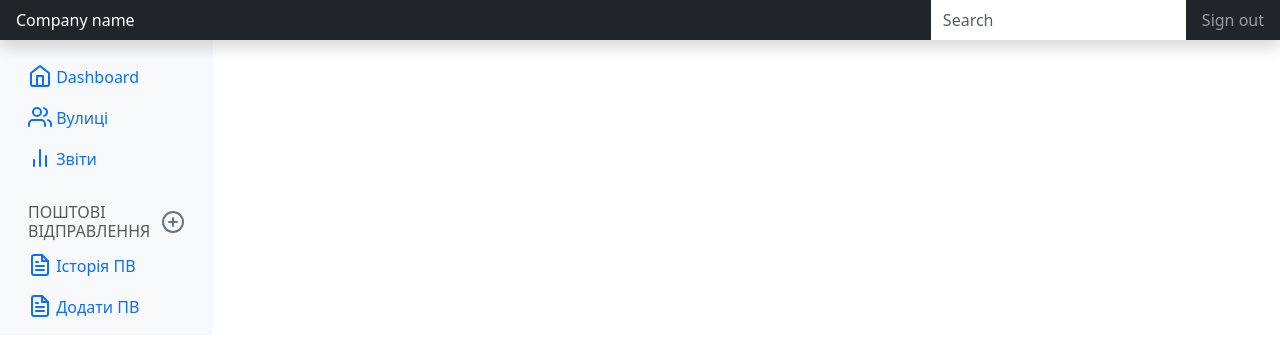
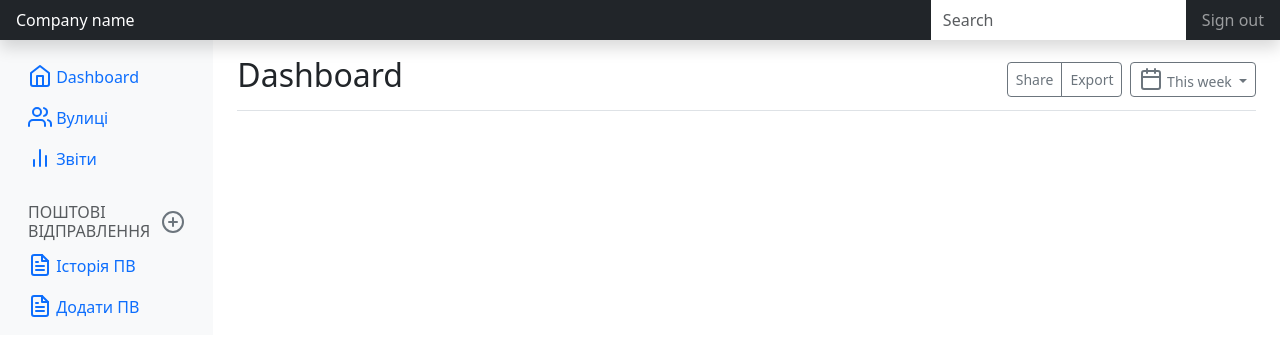
Before and after one commit to ychernyshev/post-flow-controlling-app, a Vue app in the folder flow_app_ui/: page /dashboard in a window 1280 px wide. Shown: the top 356 px of the page. Built offline with nearby package versions, Linux system fonts and the light colour scheme.

Commit message:
Add router-view
Content from components shows on the screen after routing to the related pages

```diff
--- a/flow_app_ui/src/App.vue
+++ b/flow_app_ui/src/App.vue
@@ -11,7 +11,7 @@
     <div class="row">
       <SideBar />
       <main class="col-md-9 ms-sm-auto col-lg-10 px-md-4">
-
+        <router-view />
       </main>
     </div>
 
--- a/flow_app_ui/src/views/AddEntry.vue
+++ b/flow_app_ui/src/views/AddEntry.vue
@@ -3,7 +3,9 @@
 </script>
 
 <template>
-
+  <div class="d-flex justify-content-between flex-wrap flex-md-nowrap align-items-center pt-3 pb-2 mb-3 border-bottom">
+    <h1 class="h2">Add Entry</h1>
+  </div>
 </template>
 
 <style scoped>
--- a/flow_app_ui/src/views/Dashboard.vue
+++ b/flow_app_ui/src/views/Dashboard.vue
@@ -3,7 +3,19 @@
 </script>
 
 <template>
-
+  <div class="d-flex justify-content-between flex-wrap flex-md-nowrap align-items-center pt-3 pb-2 mb-3 border-bottom">
+    <h1 class="h2">Dashboard</h1>
+    <div class="btn-toolbar mb-2 mb-md-0">
+      <div class="btn-group me-2">
+        <button type="button" class="btn btn-sm btn-outline-secondary">Share</button>
+        <button type="button" class="btn btn-sm btn-outline-secondary">Export</button>
+      </div>
+      <button type="button" class="btn btn-sm btn-outline-secondary dropdown-toggle">
+        <svg xmlns="http://www.w3.org/2000/svg" width="24" height="24" viewBox="0 0 24 24" fill="none" stroke="currentColor" stroke-width="2" stroke-linecap="round" stroke-linejoin="round" class="feather feather-calendar align-text-bottom" aria-hidden="true"><rect x="3" y="4" width="18" height="18" rx="2" ry="2"></rect><line x1="16" y1="2" x2="16" y2="6"></line><line x1="8" y1="2" x2="8" y2="6"></line><line x1="3" y1="10" x2="21" y2="10"></line></svg>
+        This week
+      </button>
+    </div>
+  </div>
 </template>
 
 <style scoped>
--- a/flow_app_ui/src/views/EditEntry.vue
+++ b/flow_app_ui/src/views/EditEntry.vue
@@ -3,6 +3,7 @@
 </script>
 
 <template>
+  <h3>Edit Entry</h3>
 
 </template>
 
--- a/flow_app_ui/src/views/EntriesHistory.vue
+++ b/flow_app_ui/src/views/EntriesHistory.vue
@@ -3,7 +3,7 @@
 </script>
 
 <template>
-
+  <h3>Entries History</h3>
 </template>
 
 <style scoped>
```
Also changed, not shown: flow_app_ui/src/router/index.js (+5 -5 lines).
